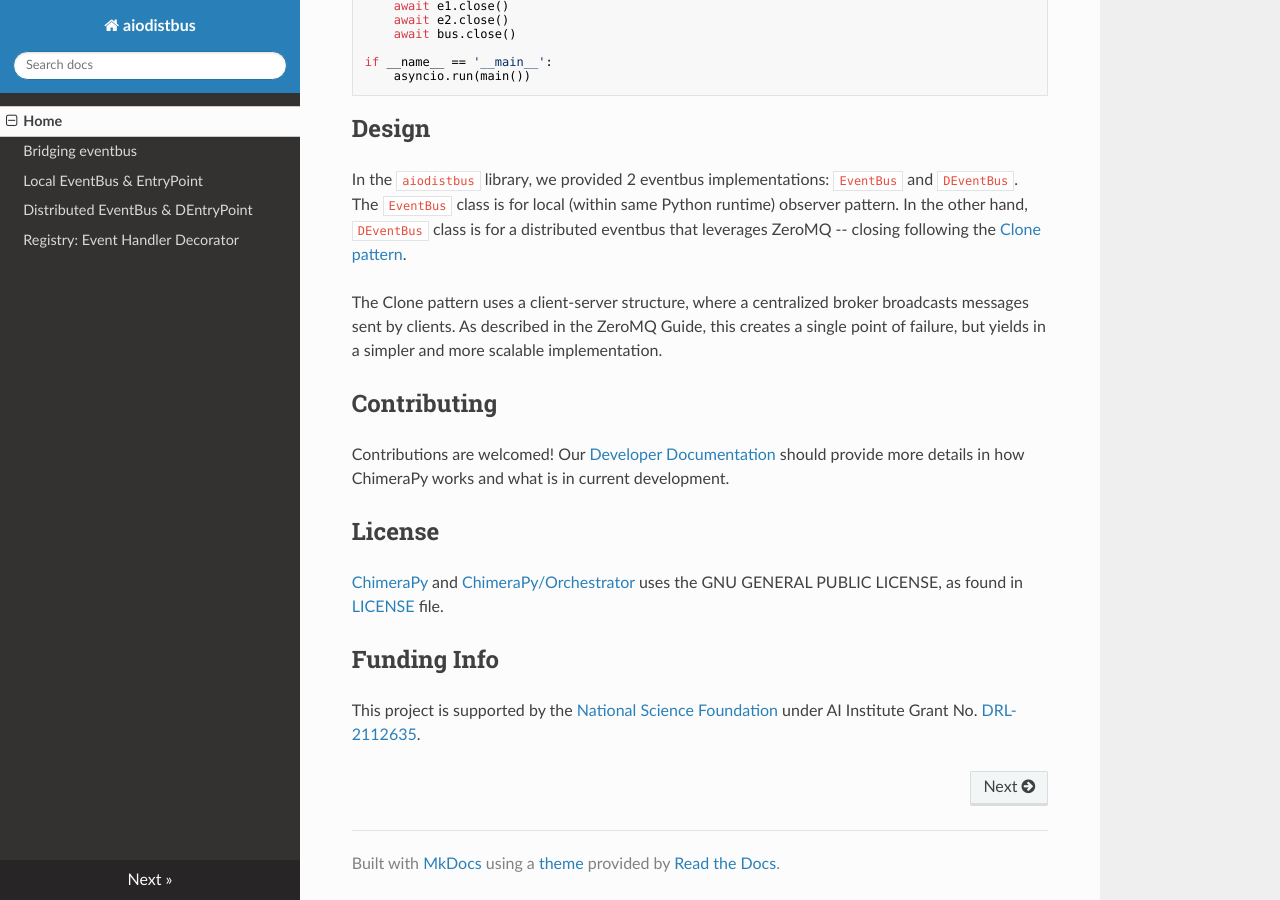
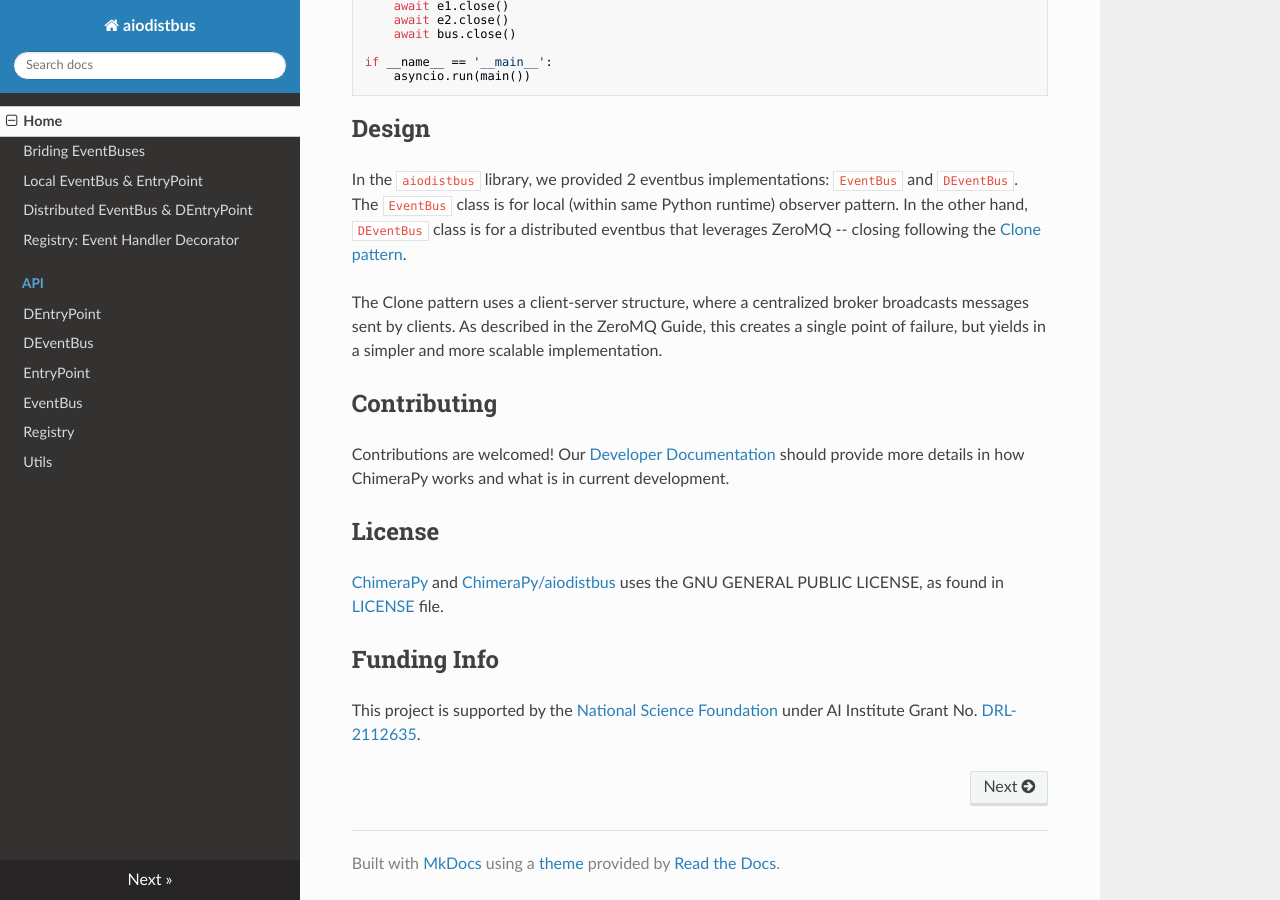
Before and after one commit to ChimeraPy/aiodistbus, an MkDocs documentation site: the page built from docs/index.md, in a window 1280 px wide and 900 px high, scrolled down 1430 px. Built offline with MkDocs 1.6.1, drawn with Linux system fonts in a browser that asks for light colours; nearby versions of some CDN libraries.

Commit message:
Finished adding initial documentation.

```diff
--- a/README.md
+++ b/README.md
@@ -80,7 +80,7 @@
 Contributions are welcomed! Our [Developer Documentation](https://chimerapy.readthedocs.io/en/latest/developer/index.html) should provide more details in how ChimeraPy works and what is in current development.
 
 ## License
-[ChimeraPy](https://github.com/ChimeraPy) and [ChimeraPy/Orchestrator](https://github.com/ChimeraPy/Orchestrator) uses the GNU GENERAL PUBLIC LICENSE, as found in [LICENSE](./LICENSE) file.
+[ChimeraPy](https://github.com/ChimeraPy) and [ChimeraPy/aiodistbus](https://github.com/ChimeraPy/aiodistbus) uses the GNU GENERAL PUBLIC LICENSE, as found in [LICENSE](./LICENSE) file.
 
 ## Funding Info
 This project is supported by the [National Science Foundation](https://www.nsf.gov/) under AI Institute  Grant No. [DRL-2112635](https://www.nsf.gov/awardsearch/showAward?AWD_ID=2112635&HistoricalAwards=false).
--- /dev/null
+++ b/docs/api/dentrypoint.md
@@ -0,0 +1,2 @@
+# DEntryPoint
+::: aiodistbus.entrypoint.DEntryPoint
--- /dev/null
+++ b/docs/api/deventbus.md
@@ -0,0 +1,2 @@
+# DEventBus
+::: aiodistbus.eventbus.DEventBus
--- /dev/null
+++ b/docs/api/entrypoint.md
@@ -0,0 +1,2 @@
+# EntryPoint
+::: aiodistbus.entrypoint.EntryPoint
--- /dev/null
+++ b/docs/api/registry.md
@@ -0,0 +1,2 @@
+# Registry
+::: aiodistbus.registry.Registry
--- a/mkdocs.yml
+++ b/mkdocs.yml
@@ -9,7 +9,7 @@
         # See: https://mkdocstrings.github.io/python/usage/
         python:
           options:
-            docstring_style: sphinx
+            docstring_style: google
 markdown_extensions:
   - markdown_include.include:
       base_path: .
```
Also changed, not shown: docs/api/eventbus.md (added, +2 -0 lines), docs/api/utils.md (added, +2 -0 lines), docs/bridging_eventbus.md (+27 -0 lines).
